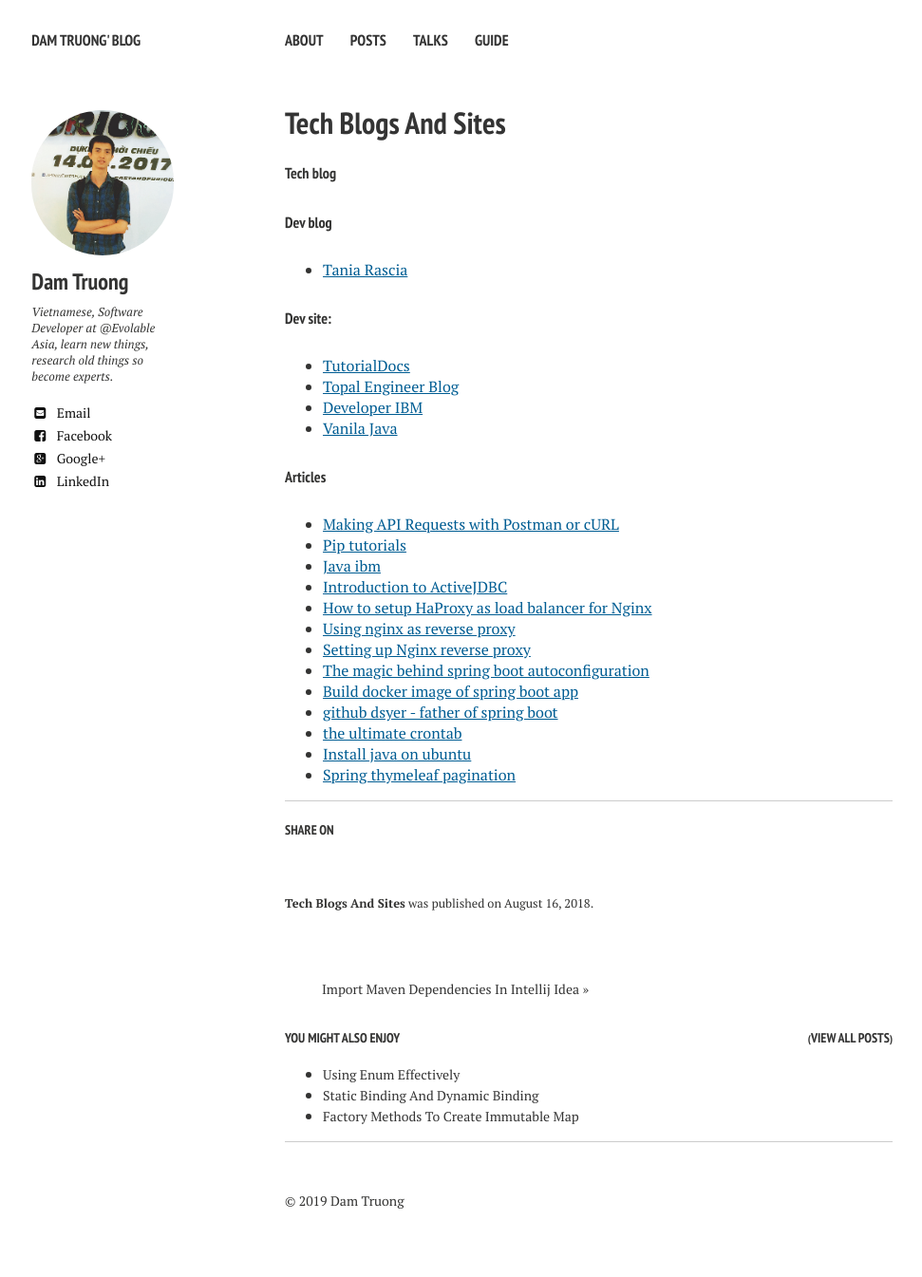
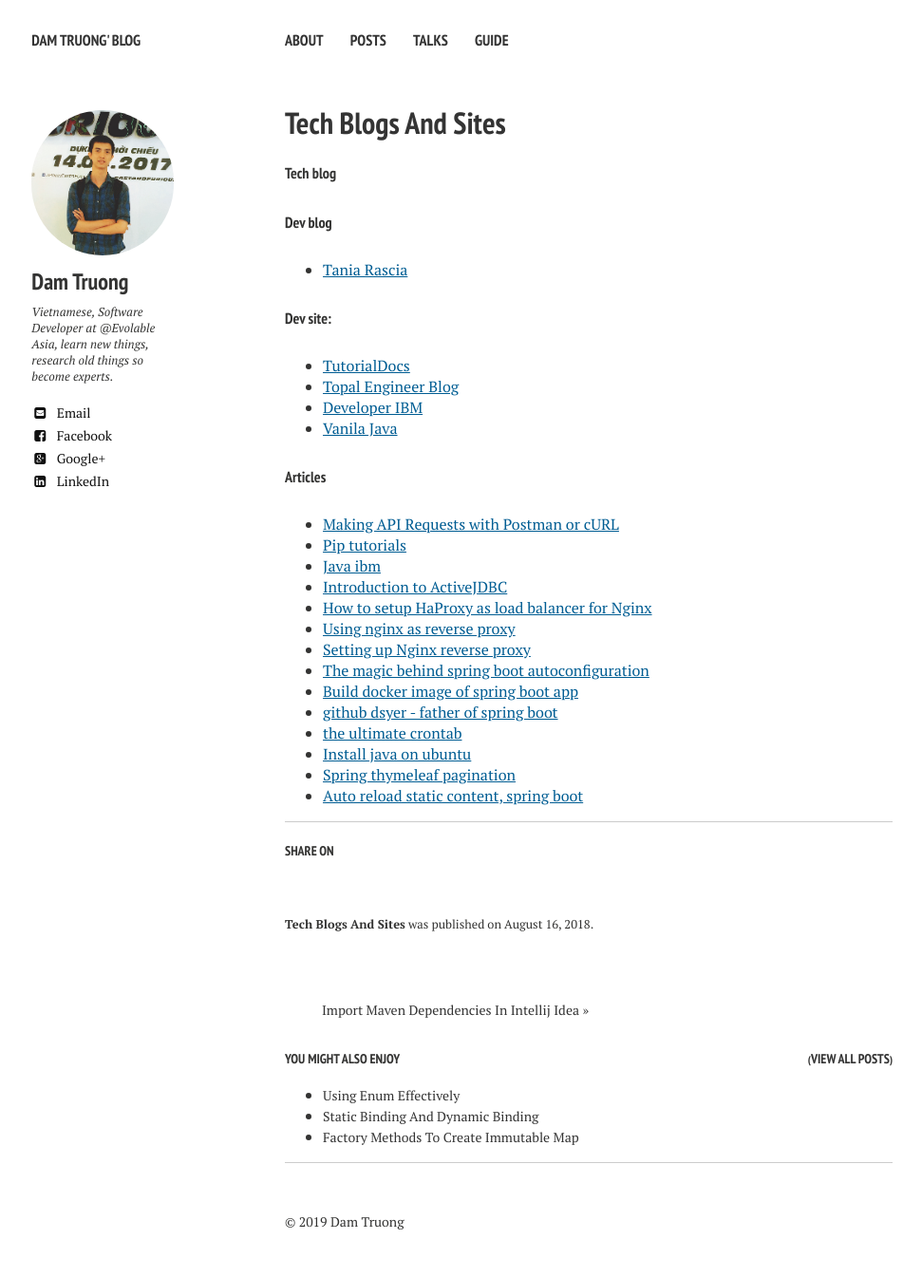
Before and after one commit to truongdam/truongdam.github.io, a Jekyll site: the page built from _posts/2018-08-16-tech-blogs-and-sites.md, in a window 1280 px wide. Shown: the whole page at 95% size, without its empty margins (20-991 px from the left). Built offline with Jekyll 4.4.1, drawn with Linux system fonts in a browser that asks for light colours; nearby versions of some CDN libraries; our own code applies the rules of GitHub Pages for plain Markdown files; before the commit the page ends 1323 px from its top, so only the background shows below that.

Commit message:
Update 2018-08-16-tech-blogs-and-sites.md

```diff
--- a/_posts/2018-08-16-tech-blogs-and-sites.md
+++ b/_posts/2018-08-16-tech-blogs-and-sites.md
@@ -26,3 +26,4 @@
 - [the ultimate crontab](https://www.codementor.io/akul08/the-ultimate-crontab-cheatsheet-5op0f7o4r)
 - [Install java on ubuntu](https://www.lifewire.com/install-java-on-ubuntu-4125508)
 - [Spring thymeleaf pagination](https://www.baeldung.com/spring-thymeleaf-pagination)
+- [Auto reload static content, spring boot](https://attacomsian.com/blog/spring-boot-auto-reload-thymeleaf-templates)
```
